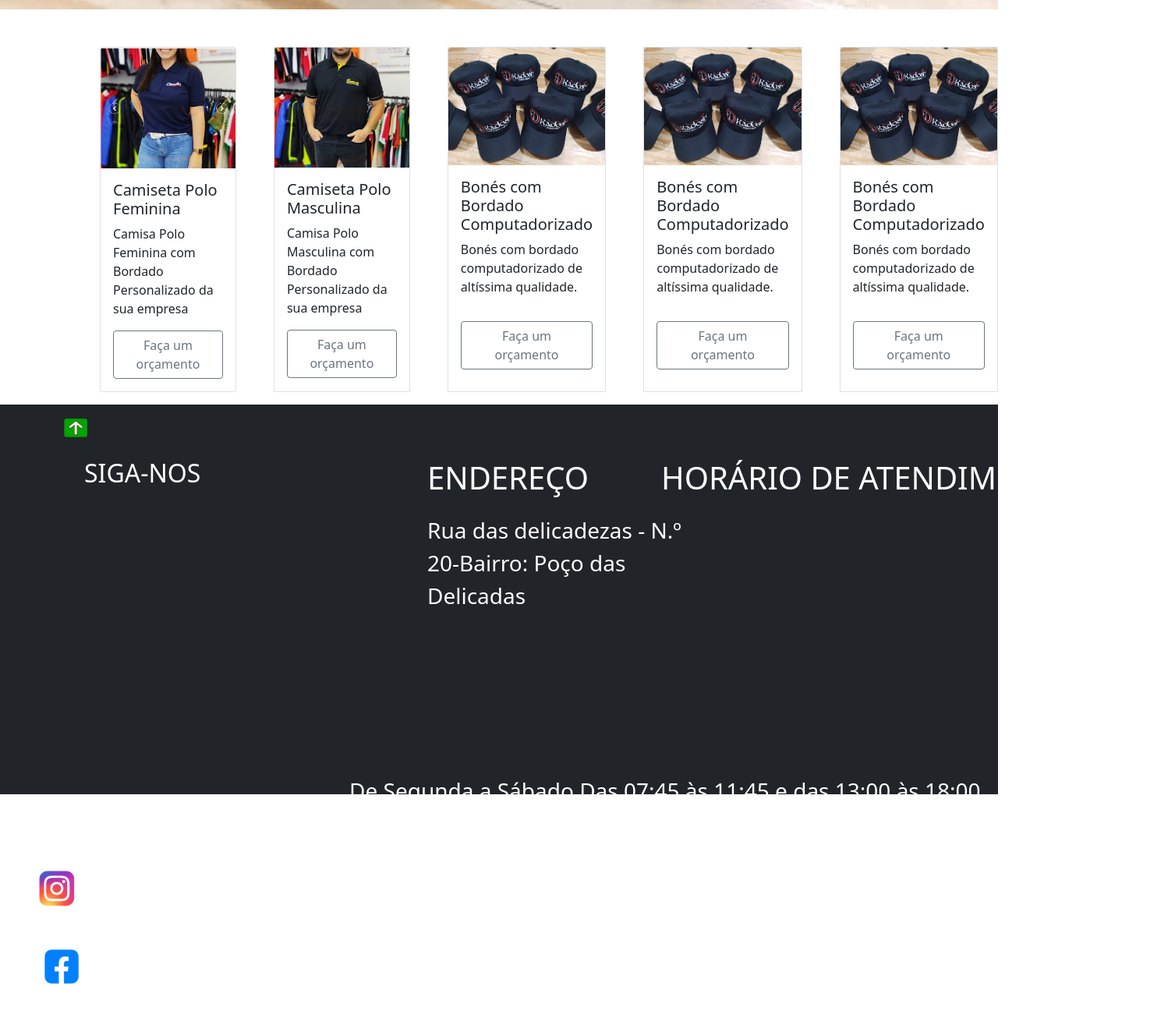
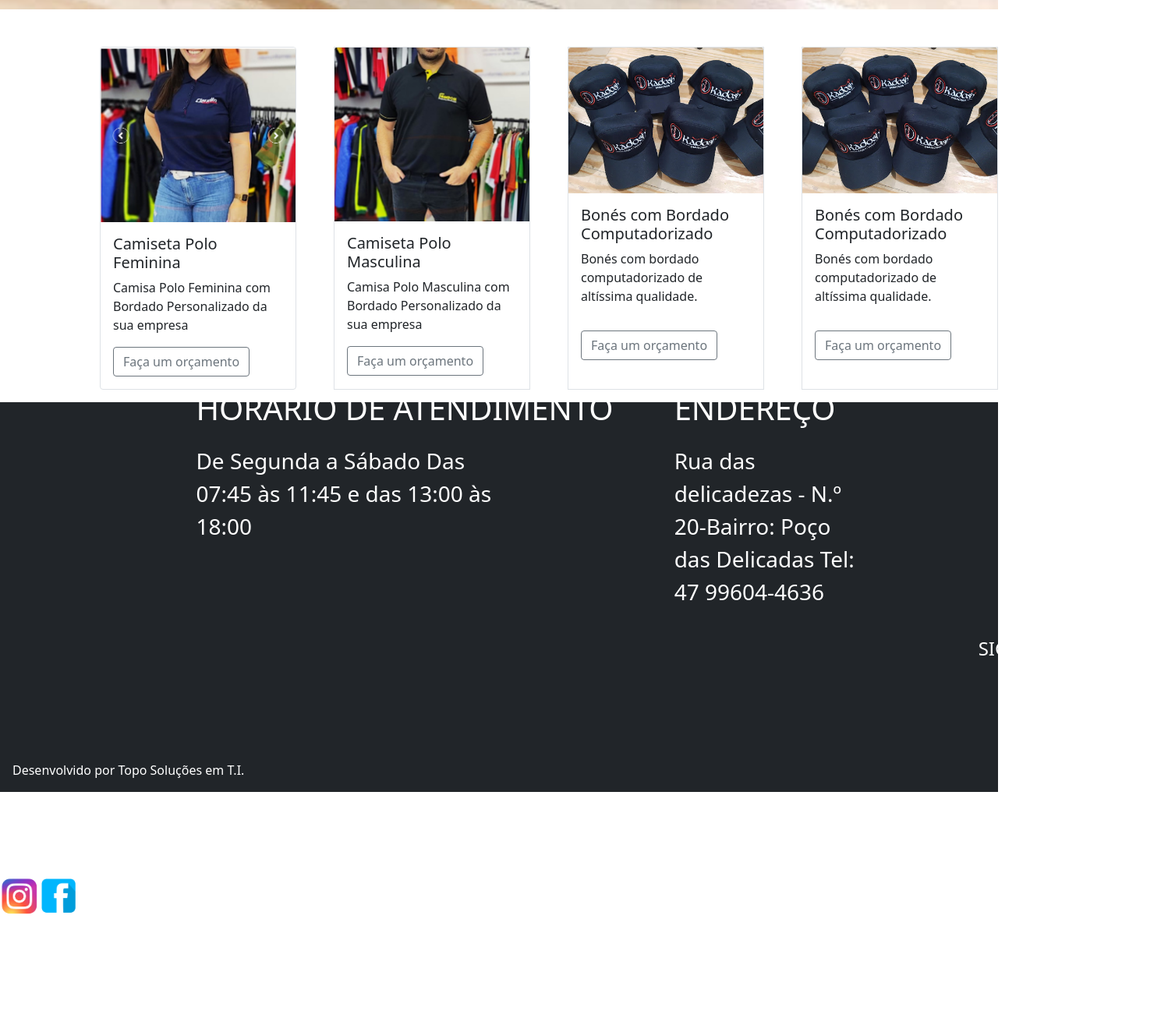
Before and after one commit to gomesjeremias/Projeto-Site-Negocios, a plain HTML site: page index.html in a window 1280 px wide. Shown: the part 1084-2399 px from the top of the page at 78% size, 1498 px wide, since content can reach past the window. After the commit the page ends 2268 px from the top, so only its background shows below. Drawn offline with nearby package versions, Linux system fonts and the light colour scheme.

Commit message:
Conclusão do site

```diff
--- a/index.html
+++ b/index.html
@@ -9,6 +9,7 @@
 
   <link href="https://cdn.jsdelivr.net/npm/bootstrap@5.1.3/dist/css/bootstrap.min.css" rel="stylesheet"
     integrity="sha384-1BmE4kWBq78iYhFldvKuhfTAU6auU8tT94WrHftjDbrCEXSU1oBoqyl2QvZ6jIW3" crossorigin="anonymous">
+
 
   <title>Projeto Site Negocios</title>
 
@@ -59,7 +60,7 @@
 
   <section class="seção1 mt-5">
 
-    <div id="carouselExampleInterval" class="carousel slide" data-bs-ride="carousel">
+    <div id="carouselExampleInterval container-lg" class="carousel slide" data-bs-ride="carousel">
       <div class="carousel-inner">
         <div class="carousel-item active" data-bs-interval="10000">
           <img src="./assets/bonés.jpg" class="d-block w-100" alt="bonés">
@@ -85,8 +86,9 @@
 
   </section>
 
-  <section class="seção-2 d-flex flex-row mb-3 mt-5" style="margin-left: 80px;">
-    <div class="card ms-5" style="width: 18rem;">
+  <section class="seção-2 d-flex flex-row mb-3 mt-5 d-flex justify-content-center navbar-scroll"
+    style="margin-left: 80px;">
+    <div class="card ms-5 border border-black navbar-scroll" style="width: 18rem;">
       <img src="./assets/camiseta polo feminina.png" class="card-img-top" alt="camiseta polo feminina">
       <div class="card-body">
         <h5 class="card-title">Camiseta Polo Feminina</h5>
@@ -122,71 +124,69 @@
       </div>
     </div>
 
-    <div class="card-4 ms-5 border border-black" style="width: 18rem;">
-      <img src="./assets/bonés.jpg" class="card-img-top" alt="bonés-bordados">
-      <div class="card-body">
-        <h5 class="card-title">Bonés com Bordado Computadorizado</h5>
-        <p class="card-text">Bonés com bordado computadorizado de altíssima qualidade.</p>
-        <a href="#" class="btn btn-outline-secondary mt-3">Faça um orçamento</a>
-      </div>
+
     </div>
 
 
   </section>
 
-  <section class="seção-3">
+  <section class="seção-3 float-md-end">
 
-    <nav class="navbar bg-dark position-static" style="width: auto; height: 500px;">
+    <nav class="navbar bg-dark" style="width: auto; height: 500px;">
 
-      <div class="container d-flex flex-row mb-3">
-        <a class="navbar-brand" href="#">
-          <img src="./assets/seta 2.png" alt="Voltar ao Topo" width="30" height="24">
-        </a>
-      </div>
-      <div class="dados-rodapé d-flex flex-row mb-3 ms-5">
 
-        <div class="endereço-rodopé" style="width: 400px;">
-          <p class="fs-1 text-white" style="margin-left: 500px;">ENDEREÇO</p>
-          <p class="fs-3 text-white" style="margin-left: 500px; width: 370px;">Rua das delicadezas - N.º 20-Bairro: Poço
-            das Delicadas</p>
+      <div class="dados-rodapé d-flex flex-row mb-3 ms-5 d-flex justify-content-center"
+        style="width: 1200px;position: relative;bottom:30px;left: 180px;">
+
+        <div class="horário">
+
+          <p class="fs-1 text-white" style="margin-right: 30px;">HORÁRIO DE
+            ATENDIMENTO</p>
+
+          <p class="fs-3 text-white" style="width: 400px;"> De Segunda a Sábado Das 07:45 às 11:45 e das 13:00 às 18:00
+          </p>
 
         </div>
 
-        <div class="horário">
+        <div class="endereço-rodopé">
+          <p class="fs-1 text-white ms-5">ENDEREÇO</p>
+          <p class="fs-3 text-white ms-5" style="width: 250px;">Rua das delicadezas - N.º 20-Bairro: Poço
+            das Delicadas Tel: 47 99604-4636</p>
+        </div>
 
-          <p class="fs-1 text-white" style="margin-left: 400px;margin-bottom: 350px;width: 650px;">HORÁRIO DE
-            ATENDIMENTO</p>
-          <p class="fs-3 text-white" > De Segunda a Sábado Das 07:45 às 11:45 e das 13:00 às 18:00</p>
+        <div class="siga-nos" style="width: 150px; height: 50px; margin-left: 140px;margin-top: 320px;">
+
+          <p class="fs-4 text-white">SIGA-NOS</p>
         </div>
 
 
-      <div class="siga-nos" style="display: flex; position: absolute;margin-left: 60px; height: 45px;">
-
-        <p class="fs-2 text-white">SIGA-NOS</p>
-      </div>
-    </div>
-
-      <div class="icones ">
-      <div class="icones-instagram mt-5 ms-5">
-        <a class="icon-link" href="https://www.instagram.com/michelle.bordados.nvt/">
-          <img src="./assets/vetor instagram.png" style="width: 50px;">
-        </a>
       </div>
 
-      <div class="icone-facebook ms-1">
+      <div class="icones d-flex flex-row mb-3" style="width: 100px; height: 50px; margin-right: 548px; margin-top: 100px;">
+        <div class="icones-instagram">
+          <a class="Link-instagram" href="https://www.instagram.com/michelle.bordados.nvt/">
 
-        <a class="icon-link" href="https://www.facebook.com/michellebordadosnvt/">
-          <img src="./assets/vetor facebook.png" style="width: 150px;">
-        </a>
-      </div>
-    </div>
+            <img src="./assets/vetor instagram.png" style="width: 50px; margin-top: 115px;">
+          </a>
+        </div>
 
-      </div>
-      </div>
+        <div class="icone-facebook">
 
-
+          <a class="icon-link icon-link-hover"
+            style="--bs-icon-link-transform: translate3d(0, -.125rem, 0); width: 50px;"
+            href="https://www.facebook.com/michellebordadosnvt/">
+            <svg class="bi" aria-hidden="true">
+              <use xlink:href="#clipboard"></use>
+            </svg>
+            <img src="./assets/facebook imagem icon.png" style="width: 50px; margin-top: -50px;">
+          </a>
+        </div>
+        <div class="logomarca-topo position-absolute bottom-0 start-0 ms-3">
+          <p class="topo-soluções fs-6 text-white"> Desenvolvido por Topo Soluções em T.I.</p>
+        </div>
 
     </nav>
+
   </section>
 
 
```
Also changed, not shown: assets/facebook imagem icon.png (added).
